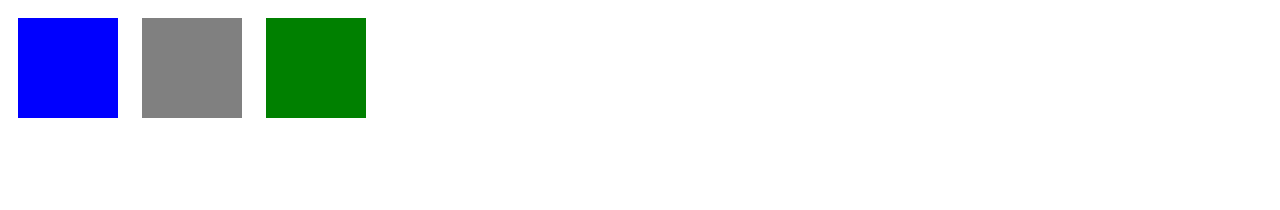
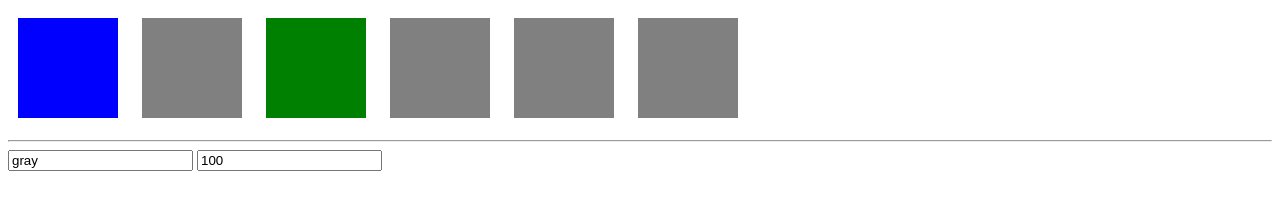
Before and after one commit to Inuyasha5689/5th-Vue-Project, a plain HTML site: page index.html in a window 1280 px wide. Drawn offline with nearby package versions, Linux system fonts and the light colour scheme.

Commit message:
Set styles dynamically without CSS classes and using the array syntax.

```diff
--- a/app.js
+++ b/app.js
@@ -2,7 +2,9 @@ new Vue ({
     el: '#app',
     data: {
         attachRed: false,
-        color: 'green'
+        color: 'green',
+        color2: 'gray',
+        width: 100
     },
     computed: {
         divClasses: function() {
@@ -10,6 +12,12 @@ new Vue ({
                 red: this.attachRed,
                 blue: !this.attachRed
             };
+        },
+        myStyle: function() {
+            return {
+                backgroundColor: this.color2,
+                width: this.width + 'px'
+            };
         }
     }
 });
--- a/index.html
+++ b/index.html
@@ -5,6 +5,12 @@
     <div class="demo" @click="attachRed = !attachRed" :class="divClasses"></div>
     <div class="demo" :class="{red: attachRed}"></div>
     <div class="demo" :class="[color, {red:attachRed}]"></div>
+    <div class="demo" :style="{backgroundColor: color2}"></div> <!-- can also use backgroundColor -->
+    <div class="demo" :style="myStyle"></div>
+    <div class="demo" :style="[myStyle, {height: width + 'px'}]"></div>
+    <hr>
+    <input type="text" v-model="color2">
+    <input type="text" v-model="width">
 </div>
 
 <script src="app.js"></script>
```
